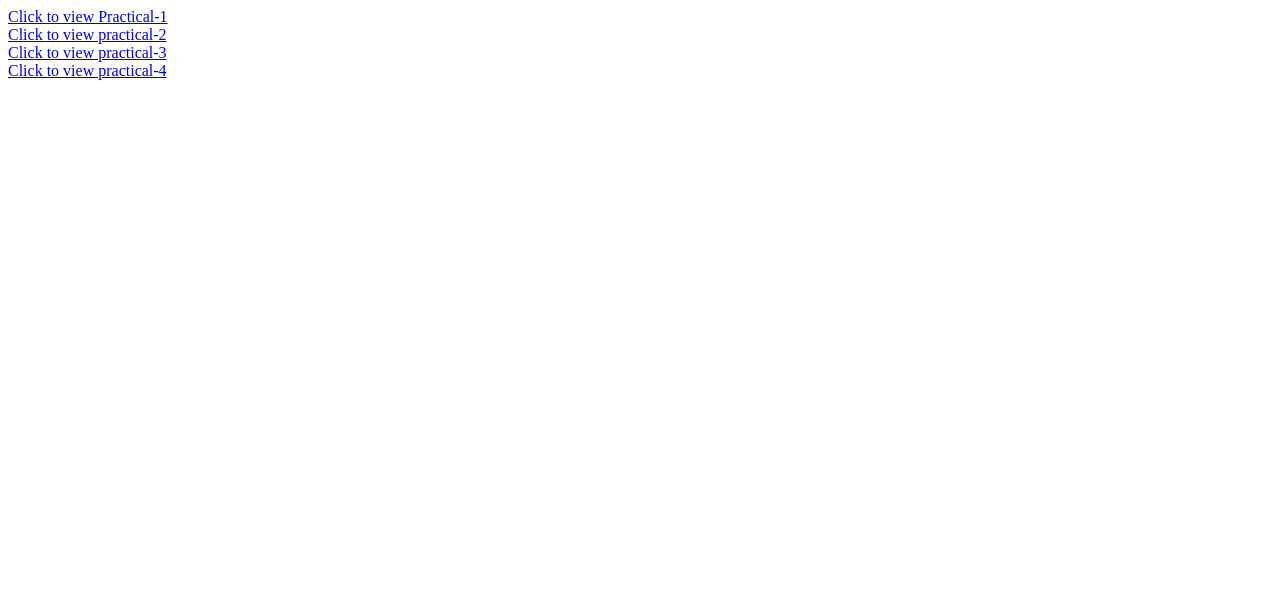
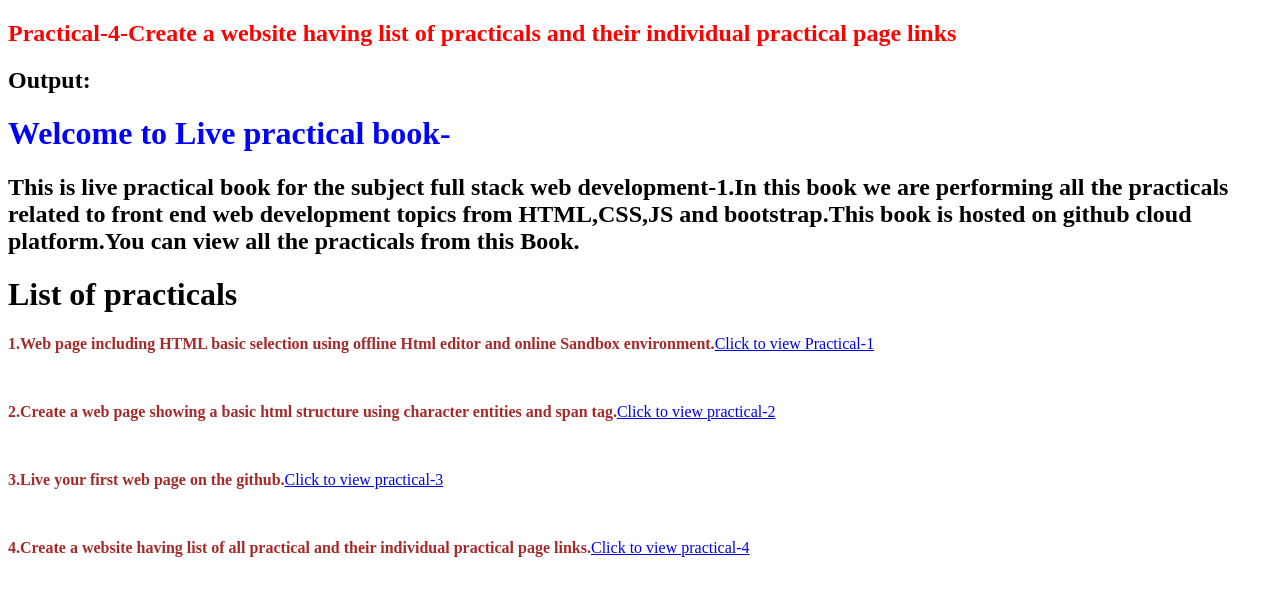
Before and after one commit to palakbansal11112002/assignment4, a plain HTML site: page index.html in a window 1280 px wide. Drawn offline with Linux system fonts and the light colour scheme.

Commit message:
final commit

```diff
--- a/index.html
+++ b/index.html
@@ -7,13 +7,19 @@
     <title>Practical list</title>
 </head>
 <body>
-    <a href="https://palakbansal11112002.github.io/ASSIGNMENT-1/">Click to view Practical-1</a>
+    <h2 style="color:red"> Practical-4-Create a website having list of practicals and their individual practical page links</h2>
+    <h2>Output:</h2>
+    <h1 style="color:blue">Welcome to Live practical book-</h1>
+    <h2>This is live practical book for the subject full stack web development-1.In this book we are performing all the practicals related to front end web development topics from HTML,CSS,JS and bootstrap.This book is hosted on github cloud platform.You can view all the practicals from this Book.</h2>
+    <h1>List of practicals</h1>
+
+    <p style=color:brown> <b>1.Web page including HTML basic selection using offline Html editor and online Sandbox environment.</b><a href="https://palakbansal11112002.github.io/ASSIGNMENT-1/">Click to view Practical-1</a></p>
     <br />
-    <a href="https://palakbansal11112002.github.io/assignment2/">Click to  view practical-2</a>
+    <p style=color:brown><b>2.Create a web page showing a basic html structure using character entities and span tag.</b><a href="https://palakbansal11112002.github.io/assignment2/">Click to  view practical-2</a></p>
     <br />
-    <a href=" https://palakbansal11112002.github.io/livefirstwebpage/">Click to view  practical-3</a>
+    <p style=color:brown><b>3.Live your first web page on the github.</b><a href=" https://palakbansal11112002.github.io/livefirstwebpage/">Click to view  practical-3</a></p>
     <br />
-    <a href="https://palakbansal11112002.github.io/Practicallist/">Click to  view practical-4</a>
+    <p style=color:brown><b>4.Create a website having list of all practical and their individual practical page links.</b><a href="https://palakbansal11112002.github.io/Practicallist/">Click to  view practical-4</a></p>
     <br />
 </body>
 </html>
```
